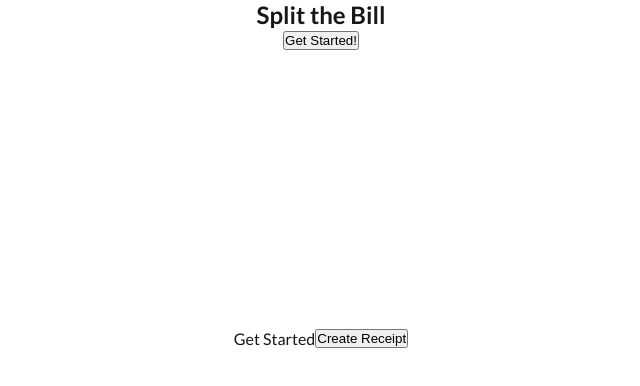
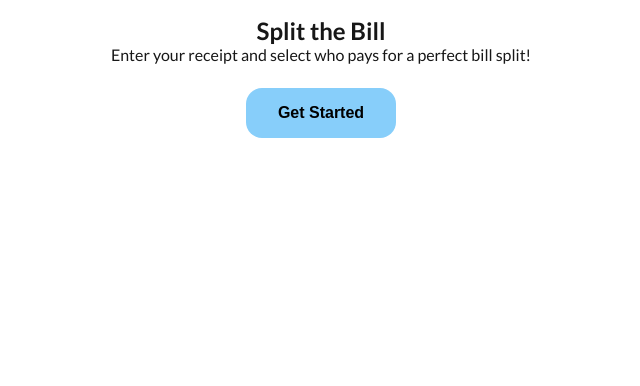
Before and after one commit to jieun-lee/split-the-bill, a Next.js app: page /SplitTheBill in a window 1280 px wide. Shown: the top 386 px of the page, without its empty margins (319-959 px from the left). Built offline with nearby package versions, Linux system fonts and the light colour scheme.

Commit message:
Add basic styling for StageSelector and GetStarted

```diff
--- a/src/components/StageSelector.module.css
+++ b/src/components/StageSelector.module.css
@@ -1,4 +1,21 @@
 .wrapper {
 	display: flex;
 	justify-content: center;
+	height: 50px;
+	background-color: aliceblue;
 }
+
+.buttonWrapper {
+	min-width: 150px;
+	align-content: center;
+}
+
+.button {
+	width: 100%;
+}
+
+.currentWrapper {
+	min-width: 200px;
+	align-content: center;
+	font-weight: 600;
+}
--- a/src/components/StageSelector.tsx
+++ b/src/components/StageSelector.tsx
@@ -12,27 +12,29 @@ const StageSelector: React.FC<IStageSelectorProps> = (props) => {
 	const { currentStage, previousStage, nextStage, setStage } = props;
 
 	// Get Started shows a button on the Stage itself, don't need to render the stage selector
-	// TODO: uncomment after setting stage from Get Started step
-	// if (currentStage === Stage.GetStarted) {
-	// 	return null;
-	// }
+	if (currentStage === Stage.GetStarted) {
+		return null;
+	}
 
-	// TODO: hide the back button for the Create Receipt stage
 	return (
 		<div className={styles.wrapper}>
+			<div className={styles.buttonWrapper}>
 				{previousStage !== undefined && (
-				<button onClick={() => setStage(previousStage)}>
+					<button className={styles.button} onClick={() => setStage(previousStage)}>
 						{getStageName(previousStage)}
 					</button>
 				)}
-			<div>
+			</div>
+			<div className={styles.currentWrapper}>
 				{getStageName(currentStage)}
 			</div>
+			<div className={styles.buttonWrapper}>
 				{nextStage !== undefined && (
-				<button onClick={() => setStage(nextStage)}>{
+					<button className={styles.button} onClick={() => setStage(nextStage)}>{
 						getStageName(nextStage)}
 					</button>
 				)}
+			</div>
 		</div>
 	)
 }
--- a/src/models/stage.ts
+++ b/src/models/stage.ts
@@ -1,5 +1,5 @@
 export enum Stage {
-	GetStarted = 0,
+	GetStarted = 0, // doesn't count as an official stage you can switch to
 	CreateReceipt = 1,
 	AddPayees = 2,
 	AllocateItems = 3,
@@ -25,7 +25,7 @@ export const getStageName = (stage: Stage): string => {
 }
 
 export const getPreviousStage = (currentStage: Stage): Stage | undefined => {
-	if (currentStage === Stage.GetStarted) {
+	if (currentStage === Stage.GetStarted || currentStage === Stage.CreateReceipt) {
 		return undefined;
 	}
 	else {
--- a/src/pages/SplitTheBill.module.css
+++ b/src/pages/SplitTheBill.module.css
@@ -1,3 +1,11 @@
+.pageWrapper {
+	display: flex;
+	flex-direction: column;
+	justify-content: space-between;
+	height: 100vh;
+}
+
 .stageWrapper {
-	min-height: 300px;
+	flex-grow: 1;
+	padding: 16px;
 }
--- a/src/pages/SplitTheBill.tsx
+++ b/src/pages/SplitTheBill.tsx
@@ -14,7 +14,7 @@ const SplitTheBill: React.FC = () => {
 	const renderStage = useCallback(() => {
 		switch (currentStage) {
 			case Stage.GetStarted:
-				return <GetStartedStage />;
+				return <GetStartedStage onGetStartedClick={() => setCurrentStage(Stage.CreateReceipt)} />;
 			case Stage.CreateReceipt:
 				return <CreateReceiptStage />;
 			case Stage.AddPayees:
@@ -25,13 +25,12 @@ const SplitTheBill: React.FC = () => {
 				return <FinalBillStage />;
 			default:
 				// TODO: handle unknown stage, allow users to restart
-				return <GetStartedStage />;
+				return <GetStartedStage onGetStartedClick={() => setCurrentStage(Stage.CreateReceipt)} />;
 		}
 	}, [currentStage]);
 
 	return (
-		<div>
-			<h2>Split the Bill</h2>
+		<div className={styles.pageWrapper}>
 			<div className={styles.stageWrapper}>
 				{renderStage()}
 			</div>
--- /dev/null
+++ b/src/stages/GetStartedStage.module.css
@@ -0,0 +1,18 @@
+.textWrapper {
+	margin-bottom: 24px;
+}
+
+.getStartedButton {
+	padding: 16px 32px;
+	border-radius: 16px;
+	border: none;
+	background-color: lightskyblue;
+	font-size: 16px;
+	font-weight: 600;
+}
+
+.getStartedButton:hover,
+.getStartedButton:active {
+	background-color: cornflowerblue;
+	cursor: pointer;
+}
--- a/src/stages/GetStartedStage.tsx
+++ b/src/stages/GetStartedStage.tsx
@@ -1,7 +1,20 @@
-const GetStartedStage: React.FC = () => {
+import styles from './GetStartedStage.module.css';
+
+interface IGetStartedStage {
+	onGetStartedClick: () => void;
+}
+
+const GetStartedStage: React.FC<IGetStartedStage> = (props) => {
+	const { onGetStartedClick } = props;
 	return (
 		<div>
-			<button>Get Started!</button>
+			<div className={styles.textWrapper}>
+				<h2>Split the Bill</h2>
+				<div>Enter your receipt and select who pays for a perfect bill split!</div>
+			</div>
+			<button className={styles.getStartedButton} onClick={onGetStartedClick}>
+				Get Started
+			</button>
 		</div>
 	)
 }
```
Lines whose indentation alone changed are shown as unchanged.
